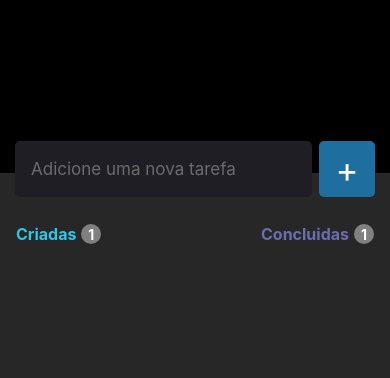
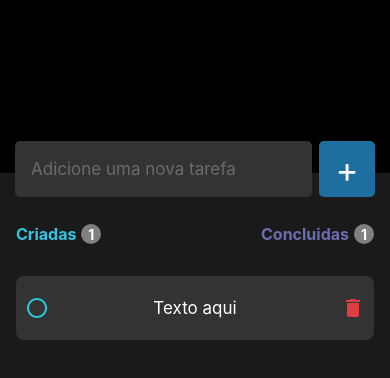
Before and after one commit to matheusOliv23/Todo-React-Native, a React Native app: screen / in a window 390 px wide. Shown: the top 378 px of the page. Built offline with nearby package versions, Linux system fonts and the light colour scheme; grey boxes are pictures that could not be loaded.

Commit message:
feat: add TaskItem component

```diff
--- /dev/null
+++ b/src/components/TaskItem/index.tsx
@@ -0,0 +1,36 @@
+import { View, Text } from "react-native";
+import { styles } from "./styles";
+import { MaterialIcons } from "@expo/vector-icons";
+import { useState } from "react";
+
+export function TaskItem() {
+  const [isChecked, setIsChecked] = useState(false);
+  return (
+    <View
+      style={[
+        styles.container,
+        {
+          flexDirection: "row",
+          justifyContent: "space-between",
+          alignItems: "center",
+        },
+      ]}
+    >
+      <MaterialIcons
+        name={isChecked ? "check-circle" : "radio-button-unchecked"}
+        size={24}
+        color="#2FC7E5"
+        onPress={() => setIsChecked(!isChecked)}
+      />
+      <Text
+        style={[
+          styles.text,
+          { textDecorationLine: isChecked ? "line-through" : "none" },
+        ]}
+      >
+        Texto aqui
+      </Text>
+      <MaterialIcons name="delete" size={24} color="#e23c44" />
+    </View>
+  );
+}
--- /dev/null
+++ b/src/components/TaskItem/styles.ts
@@ -0,0 +1,12 @@
+export const styles = {
+  container: {
+    backgroundColor: "#333333",
+    borderRadius: 8,
+    minHeight: 64,
+    padding: 9,
+  },
+  text: {
+    color: "#fff",
+    fontSize: 17,
+  },
+};
--- a/src/screens/Home/index.tsx
+++ b/src/screens/Home/index.tsx
@@ -1,6 +1,7 @@
 import React from "react";
 import { View, Text, Image, TouchableOpacity, TextInput } from "react-native";
 import { logo } from "../../../assets";
+import { TaskItem } from "../../components/TaskItem";
 import { styles } from "./styles";
 
 export function Home() {
@@ -9,6 +10,7 @@ export function Home() {
       <View style={styles.logoContainer}>
         <Image source={logo} />
       </View>
+
       <View style={styles.form}>
         <TextInput
           style={styles.input}
@@ -33,6 +35,9 @@ export function Home() {
           </View>
         </View>
       </View>
+      <View style={{ padding: 16 }}>
+        <TaskItem />
+      </View>
     </View>
   );
 }
--- a/src/screens/Home/styles.ts
+++ b/src/screens/Home/styles.ts
@@ -3,7 +3,7 @@ import { StyleSheet } from "react-native";
 export const styles = StyleSheet.create({
   container: {
     flex: 1,
-    backgroundColor: "#272727",
+    backgroundColor: "#1A1A1A",
   },
   logoContainer: {
     width: "100%",
@@ -53,7 +53,7 @@ export const styles = StyleSheet.create({
     flex: 1,
     height: 56,
     borderRadius: 5,
-    backgroundColor: "#1f1e25",
+    backgroundColor: "#333333",
     color: "#fff",
     padding: 16,
     fontSize: 17,
```
